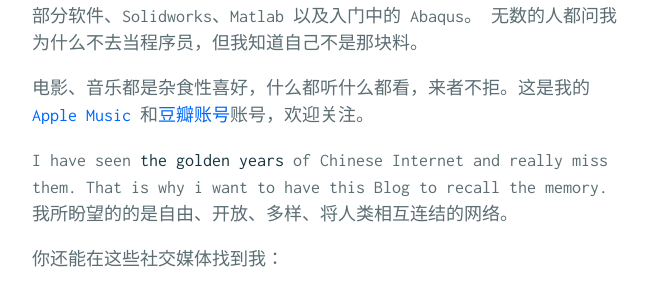
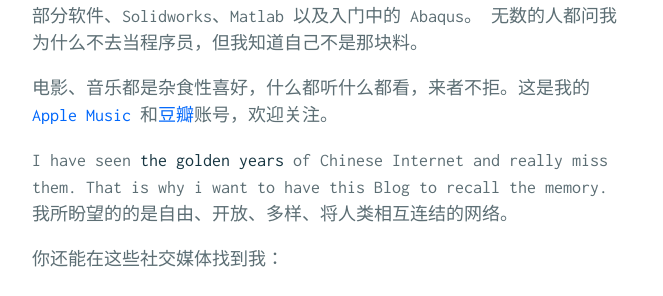
Before and after one commit to mivansaka/mivansaka.github.io, a Jekyll site: the page built from _pages/about.md, in a window 1280 px wide. Shown: the part 415-711 px from the top of the page, without its empty margins (308-971 px from the left). Built offline with Jekyll 4.4.1, drawn with Linux system fonts in a browser that asks for light colours.

Commit message:
Update about.md

```diff
--- a/_pages/about.md
+++ b/_pages/about.md
@@ -9,7 +9,7 @@ permalink: /about/
 会 Autodesk 公司的小部分软件、Solidworks、Matlab 以及入门中的 Abaqus。
 无数的人都问我为什么不去当程序员，但我知道自己不是那块料。
 
-电影、音乐都是杂食性喜好，什么都听什么都看，来者不拒。这是我的 [Apple Music](https://music.apple.com/profile/mmivan "Apple Music") 和[豆瓣账号](https://www.douban.com/people/88970669/ "豆瓣账号")账号，欢迎关注。
+电影、音乐都是杂食性喜好，什么都听什么都看，来者不拒。这是我的 [Apple Music](https://music.apple.com/profile/mmivan "Apple Music") 和[豆瓣](https://www.douban.com/people/88970669/ "豆瓣")账号，欢迎关注。
 
 
 I have seen **the golden years** of Chinese Internet and really miss them. That is why i want to have this Blog to recall the memory.
```
